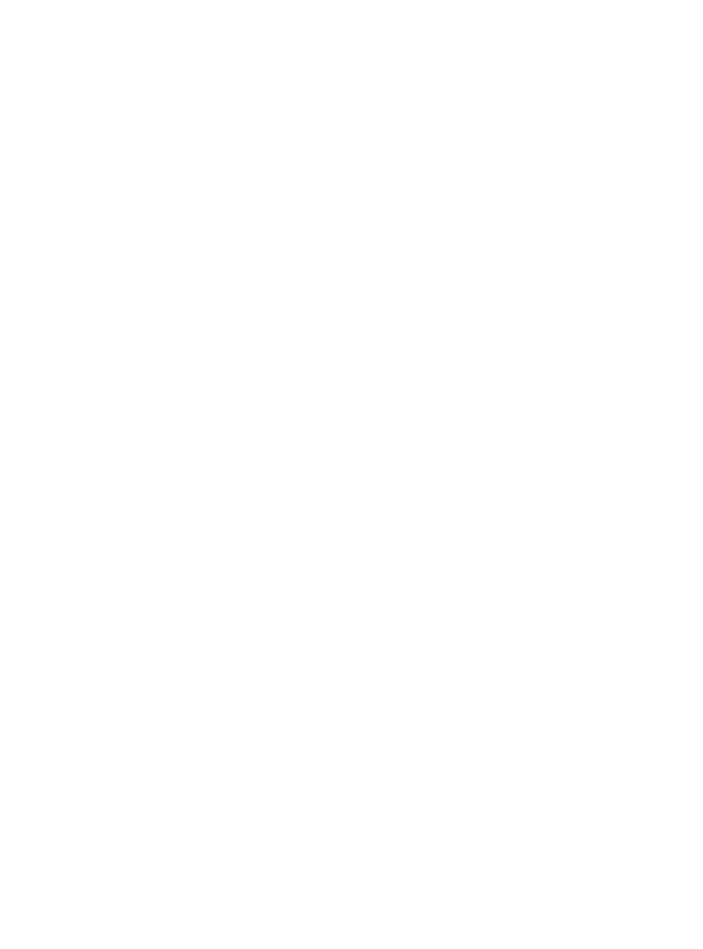
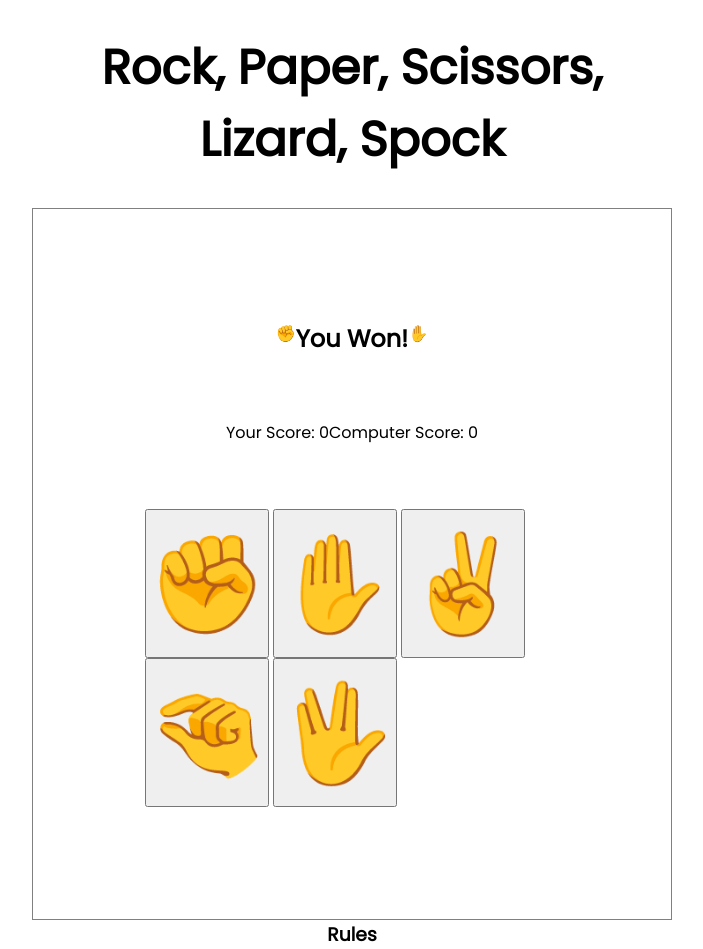
Before and after one commit to Aspen92/Aspen92Game, a plain HTML site: page index.html in a window 1280 px wide. Shown: the whole page, without its empty margins (288-991 px from the left). Before the commit the page ends 800 px from the top, so only its background shows below. Drawn offline with Linux system fonts and the light colour scheme.

Commit message:
Add divs for the different sections of the game, and some basic css positioning and sizing

```diff
--- a/assets/css/style.css
+++ b/assets/css/style.css
@@ -0,0 +1,35 @@
+* {
+    margin: 0;
+    padding: 0;
+    box-sizing: border-box;
+    font-family: 'Poppins', sans-serif;
+}
+
+.flex {
+    display: flex;
+    justify-content: center;
+    padding: 2rem;
+}
+
+body {
+    width: 50%;
+    margin: 0 auto;
+}
+
+.text-center {
+    text-align: center;
+}
+
+.heading {
+    font-size: 3rem;
+    padding: 2rem;
+}
+
+.box {
+    border: solid 0.1rem grey;
+    padding: 5rem;
+}
+
+.selection {
+    font-size: 6rem;
+}
--- a/index.html
+++ b/index.html
@@ -1,15 +1,76 @@
 <!DOCTYPE html>
 <html lang="en">
+
 <head>
     <meta charset="UTF-8">
     <meta http-equiv="X-UA-Compatible" content="IE=edge">
     <meta name="viewport" content="width=device-width, initial-scale=1.0">
 
+    <!--Google Fonts Link-->
+    <link rel="preconnect" href="https://fonts.googleapis.com">
+    <link rel="preconnect" href="https://fonts.gstatic.com" crossorigin>
+    <link href="https://fonts.googleapis.com/css2?family=Poppins&display=swap" rel="stylesheet">
+
+    <!--Link to CSS-->
     <link rel="stylesheet" href="/assets/css/style.css">
 
     <title>Document</title>
 </head>
+
 <body>
+    <!--Heading with logo-->
+    <h1 class="heading text-center">
+        Rock, Paper, Scissors, Lizard, Spock
+    </h1>
+    <div class="box">
+        <div class="flex">
+            <div id="your-choice">
+                ✊
+            </div>
 
+            <div>
+                <h2>You Won!</h2>
+            </div>
+
+            <div id="computer-choice">
+                ✋
+            </div>
+        </div>
+
+
+        <div class="score-area flex">
+            <p class="scores">Your Score: <span class="score-result">0</span></p>
+            <p class="scores">Computer Score: <span class="score-result">0</span></p>
+        </div>
+
+
+        <div class="game-area flex">
+            <div class="selections-area">
+                <button class="selection">
+                    ✊
+                </button>
+                <button class="selection">
+                    ✋
+                </button>
+                <button class="selection">
+                    ✌️
+                </button>
+                <button class="selection">
+                    🤏
+                </button>
+                <button class="selection">
+                    🖖
+                </button>
+            </div>
+        </div>
+    </div>
+
+    <footer>
+        <h3 class="text-center">Rules</h3>
+    </footer>
+
+    <!--Link to JavaScript-->
+    <script src="/assets/js/script.js"></script>
 </body>
+
 </html>
```
Also changed, not shown: assets/images/logo.png (added).
